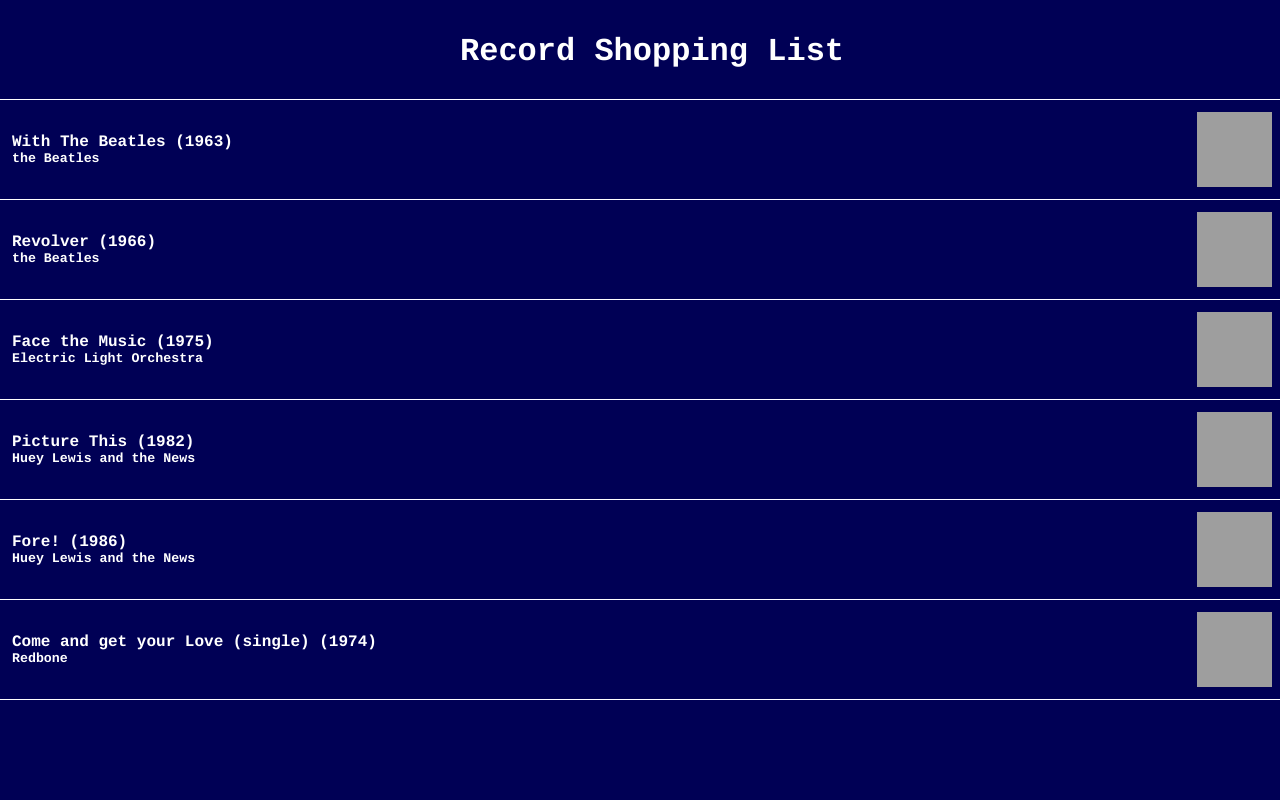
After one commit to WeeScottishPuffin/portfolio, a Flask app: page /notes in a window 1280 px wide. The commit adds this page. Run offline with Flask 2, Linux system fonts and the light colour scheme; grey boxes are pictures that could not be loaded.

Commit message:
Eh forgor to commit 💀

```diff
--- a/main.py
+++ b/main.py
@@ -1,6 +1,4 @@
-import flask
-import json
-import os
+import flask,json,os,random
 
 CAPTURELINK = os.getenv("CLINK")
 
@@ -8,6 +6,10 @@
 
 f = open("./static/projects.json","r")
 plist = json.load(f)
+f.close()
+
+f = open("./static/records.json","r")
+rlist = json.load(f)
 f.close()
 
 @app.route('/')
@@ -21,4 +23,22 @@
   global plist
   return flask.render_template("project.html",project=plist[pname])
 
+@app.route('/project/portfolio')
+def portfolio():
+  global plist
+  return flask.render_template("portfolio.html",plist=plist)
+
+@app.route('/coolour')
+def randomColour():
+  return flask.render_template_string('''<html style="width:100vw;height:100vh;overflow:hidden;"><head><title>random colour</title></head><body style="background-color:rgb(%s, %s, %s)"></body></html>'''%(random.SystemRandom().randint(0,255),random.SystemRandom().randint(0,255),random.SystemRandom().randint(0,255)))
+
+#DISCORD VERIFY
+@app.route('/.well-known/discord')
+def discord():
+  return "dh=6219b96f5d5f02c814e2f1ed7163995bbe3ff76f"
+
+@app.route('/notes')
+def notes():
+  return flask.render_template("records.html",records=rlist)
+
 app.run(host='0.0.0.0', port=81)
--- a/pyproject.toml
+++ b/pyproject.toml
@@ -8,6 +8,7 @@
 python = ">=3.10.0,<3.11"
 Flask = "^2.1.3"
 pypresence = "^4.3.0"
+selenium = "^4.14.0"
 
 [tool.poetry.dev-dependencies]
 debugpy = "^1.6.2"
--- a/static/main.css
+++ b/static/main.css
@@ -37,9 +37,10 @@
   background-color:var(--colour-accent);
   color:var(--colour-tertiary);
   font-family: Cousine;
+  overflow-x:hidden;
 }
 .header{
-  width:100%;
+  width:100vw;
   margin:0;
   background-color: var(--colour-primary);
   display: flex;
@@ -86,7 +87,8 @@
   display: flex;
   flex-direction: row;
   flex-wrap:wrap;
-  justify-content: space-around;
+  padding-left:3.125%;
+  justify-content: flex-start;
   align-content:start;
 }
 
--- a/static/projects.json
+++ b/static/projects.json
@@ -31,6 +31,13 @@
             ["li",["a","b"]]],
     "Cover":"cover_vibebot.png",
     "Links":[["a","https://google.com"]]
+  },
+  "SOSF":{
+    "Name":"SOSF Website",
+    "Desc":[["text","This was a small project I used to work on with a friend of mine. This site is unfinished and not really polished at all. A lot of images are missing and the content is no longer relevant. Anyways, the site is still available via the link below."],
+            ["image","img_SOSF.png"]],
+    "Cover":"cover_SOSF.png",
+    "Links":[["The site","https://sosf.scottishpuff.in/"]]
   },
   "_1":{
     "Name":"Placeholder",
--- /dev/null
+++ b/static/records.json
@@ -0,0 +1,8 @@
+[
+  ["Fore!","Huey Lewis and the News","1986","https://upload.wikimedia.org/wikipedia/en/8/8f/Fore%21_Huey_Lewis.png"],
+  ["Picture This","Huey Lewis and the News","1982","https://upload.wikimedia.org/wikipedia/en/b/bd/Huey_Lewis_%26_the_News_-_Picture_This.jpg"],
+  ["Face the Music","Electric Light Orchestra","1975","https://upload.wikimedia.org/wikipedia/en/9/92/ELO_Face_The_Music_album_cover.jpg"],
+  ["Come and get your Love (single)","Redbone","1974","https://i.scdn.co/image/ab67616d0000b27346814e1b44e54d806753801e"],
+  ["With The Beatles","the Beatles","1963","https://i.scdn.co/image/ab67616d00001e02608a63ad5b18e99da94a3f73"],
+  ["Revolver","the Beatles","1966","https://i.scdn.co/image/ab67616d00001e0228b8b9b46428896e6491e97a"]
+]
--- /dev/null
+++ b/templates/records.html
@@ -0,0 +1,90 @@
+<html>
+  <head>
+    <style>
+      @import url('https://fonts.googleapis.com/css2?family=Cousine:wght@400;700&display=swap');
+
+      @font-face {
+        font-family:Cousine;
+        src:url(./Fonts/Cousine.ttf);
+        font-display: swap;
+      }
+
+      h4{
+        margin-bottom:0;
+      }
+      h5{
+        margin-top:0;
+      }
+
+      body{
+        width: 100vw;
+        min-height:100vh;
+        margin: 0;
+        font-family:Cousine;
+        background-color:#005;
+      }
+      .s, .a{
+        width: 100vw;
+        height:75px;
+        background-color: #005;
+        border-bottom: white solid 1px;
+        color: white;
+        padding: 12px;
+        margin:0;
+        display: flex;
+        justify-content:space-between;
+        flex-direction:row;
+      }
+      img{
+        height: 100%;
+        margin-right:20px;
+        aspect-ratio:1;
+      }
+
+      @media all and (max-width:420px) {
+        img{
+          display: none;
+        }
+        h1{
+          font-size:20px;
+        }
+        div.s.a{
+          height:22px;
+          padding:auto;
+        }
+      }
+    </style>
+  </head>
+  <body onload="sort()">
+    <div style="justify-content: center;" class="s">
+      <h1>Record Shopping List</h1>
+    </div>
+    {% for record in records %}
+    <div class="a" year="{{record[2]}}">
+      <div>
+        <h4>{{ record[0] }} ({{record[2]}})</h4>
+        <h5>{{ record[1] }}</h5>
+      </div>
+      <img src="{{ record[3] }}"/>
+    </div>
+    {% endfor %}
+  </body>
+  <script>
+    function sort() {
+      items=Array.prototype.slice.call(document.getElementsByClassName("a"));
+      items.sort(function(a,b){
+        result = a.children[0].children[1].innerHTML.replace('the','').localeCompare(b.children[0].children[1].innerHTML.replace('the',''))
+        if (result != 0){
+          return result
+        } else {
+          return a.attributes['year'].value.localeCompare(b.attributes['year'].value)
+        }
+      })
+      for(var i = 0, len = items.length; i < len; i++) {
+          var parent = items[i].parentNode;
+          var detatchedItem = parent.removeChild(items[i]);
+          parent.appendChild(detatchedItem);
+      }
+    }
+  </script>
+</html>
```
Also changed, not shown: static/Scripts/footer.js (added, +9 -0 lines), templates/index.html (+7 -6 lines), templates/portfolio.html (added, +67 -0 lines), templates/project.html (+4 -3 lines), static/Images/cover_SOSF.png (added), static/Images/img_SOSF.png (added), 1 other file. Lines whose indentation alone changed are shown as unchanged.
